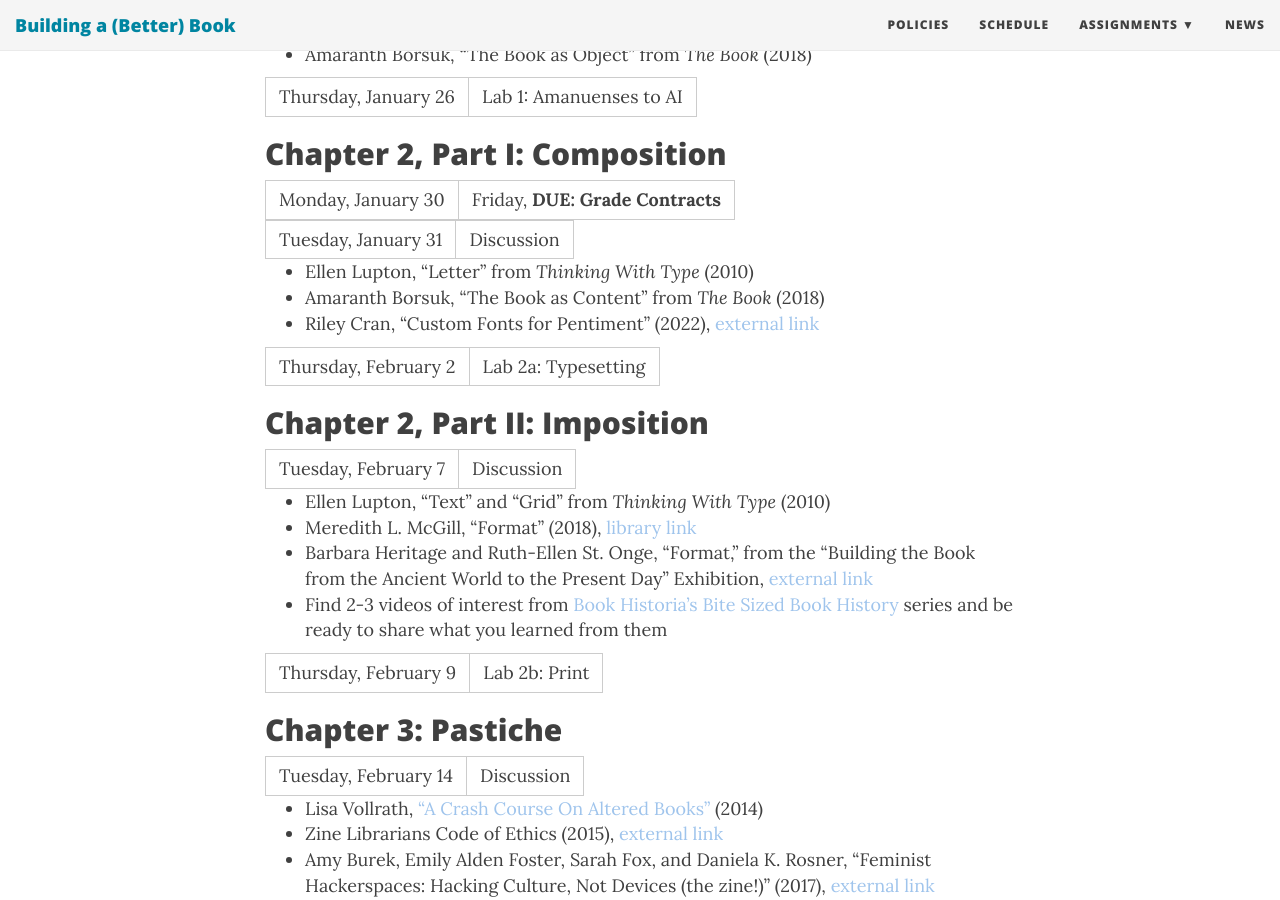
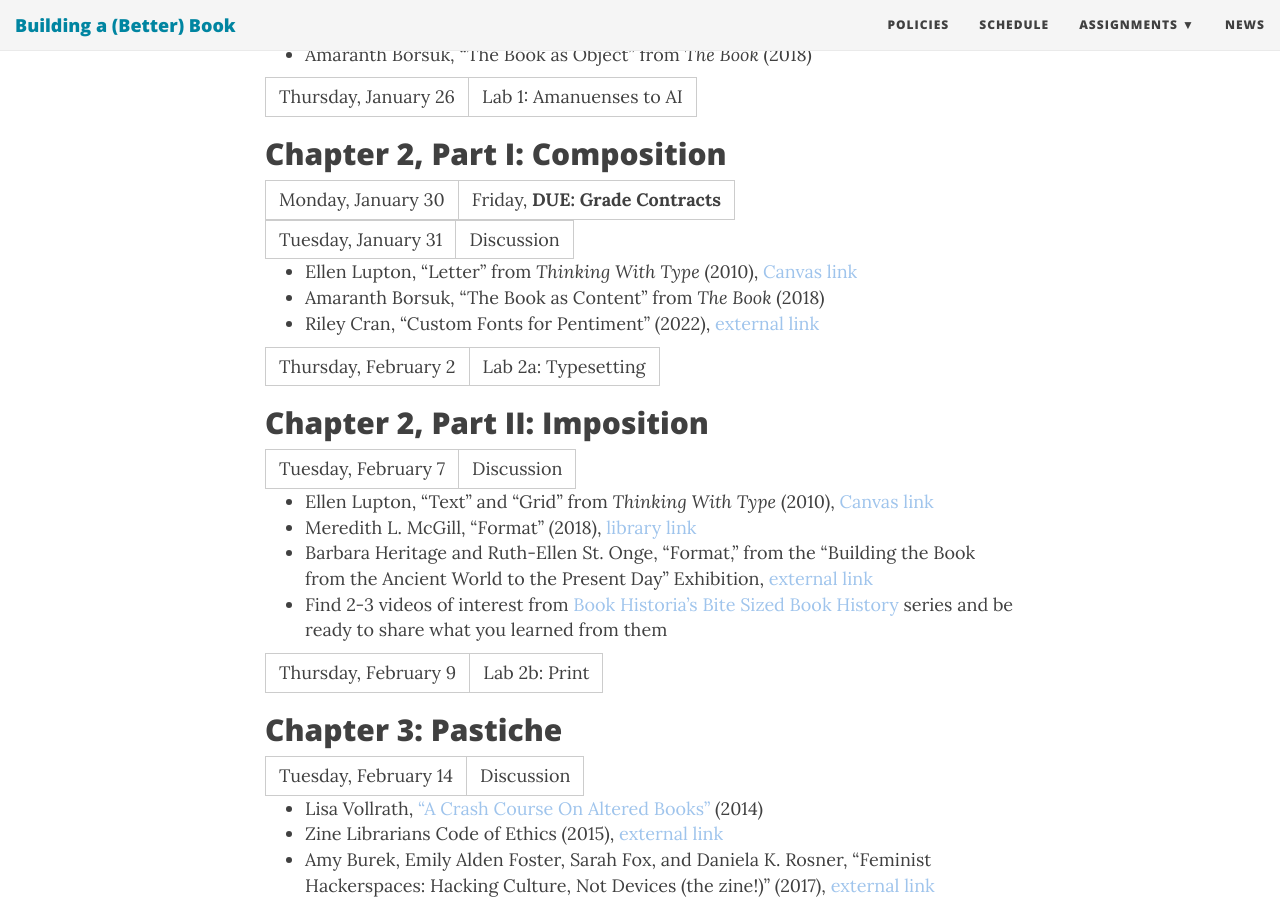
Before and after one commit to rccordell/s23bbb, a Jekyll site: the page built from schedule.md, in a window 1280 px wide and 900 px high, scrolled down 933 px. Built offline with Jekyll 4.4.1, drawn with Linux system fonts in a browser that asks for light colours; nearby versions of some CDN libraries; some web fonts are replaced.

Commit message:
add reading links

```diff
--- a/schedule.md
+++ b/schedule.md
@@ -31,7 +31,7 @@ Monday, January 30 | Friday, **DUE: Grade Contracts**
 
 Tuesday, January 31 | Discussion
 
-+ Ellen Lupton, “Letter” from _Thinking With Type_ (2010)
++ Ellen Lupton, “Letter” from _Thinking With Type_ (2010), [Canvas link](https://canvas.illinois.edu/courses/33083/files/folder/Readings?preview=7008240)
 + Amaranth Borsuk, “The Book as Content” from _The Book_ (2018)
 + Riley Cran, "Custom Fonts for Pentiment" (2022), [external link](https://lettermatic.com/custom/pentiment)
 
@@ -41,7 +41,7 @@ Thursday, February 2 | Lab 2a: Typesetting
 
 Tuesday, February 7 | Discussion
 
-+ Ellen Lupton, “Text” and "Grid" from _Thinking With Type_ (2010)
++ Ellen Lupton, “Text” and "Grid" from _Thinking With Type_ (2010), [Canvas link](https://canvas.illinois.edu/courses/33083/files/folder/Readings?preview=7008240)
 + Meredith L. McGill, “Format” (2018), [library link](https://muse-jhu-edu.proxy2.library.illinois.edu/article/707740)
 + Barbara Heritage and Ruth-Ellen St. Onge, "Format," from the "Building the Book from the Ancient World to the Present Day" Exhibition, [external link](https://grolierclub.omeka.net/exhibits/show/rare-book-school/format)
 + Find 2-3 videos of interest from [Book Historia's Bite Sized Book History](https://www.youtube.com/@BookHistoria/videos) series and be ready to share what you learned from them
```
